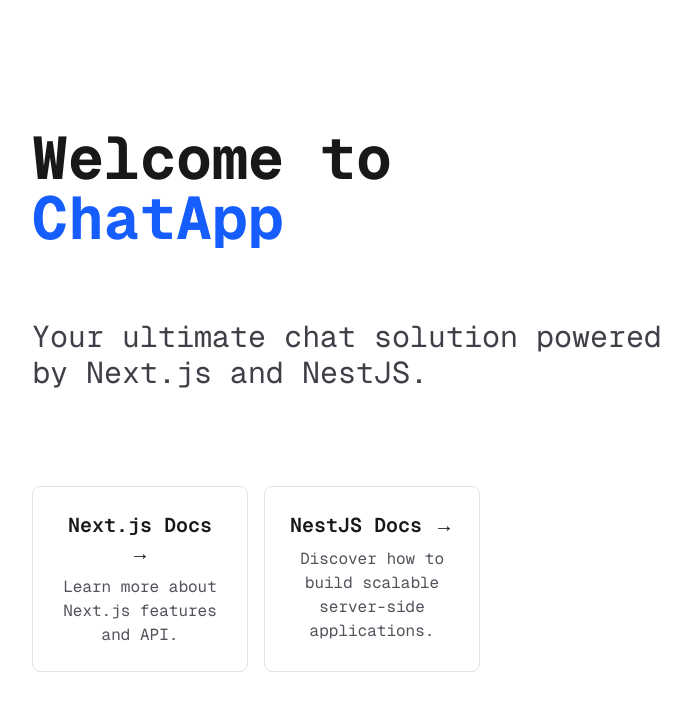
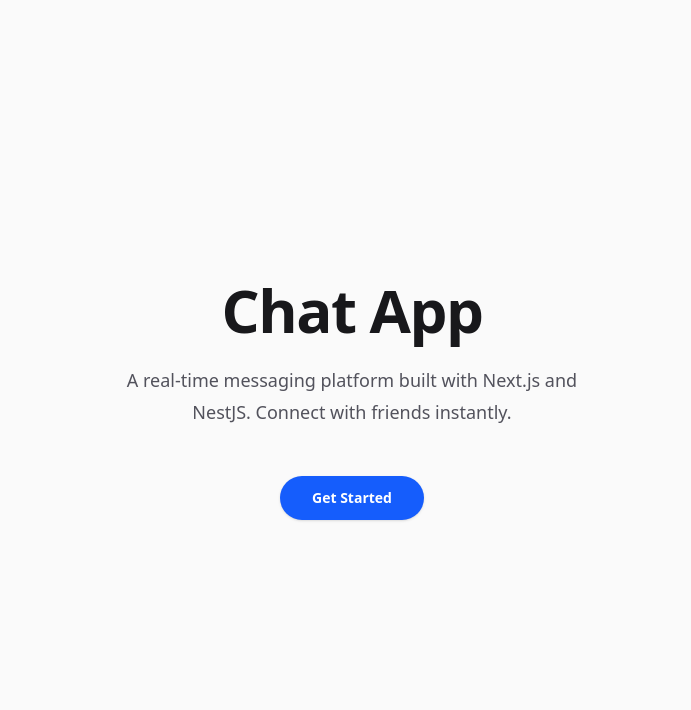
Before and after one commit to andrewprasetya-k/chat-app, a Next.js app in the folder frontend/: page / in a window 1280 px wide. Shown: the top 710 px of the page, without its empty margins (288-979 px from the left). Built offline with nearby package versions, Linux system fonts and the light colour scheme.

Commit message:
change font type, change landing page

```diff
--- a/frontend/src/pages/_app.tsx
+++ b/frontend/src/pages/_app.tsx
@@ -1,6 +1,16 @@
 import "@/styles/globals.css";
 import type { AppProps } from "next/app";
+import { Inter } from "next/font/google";
+
+const inter = Inter({
+  subsets: ["latin"],
+  variable: "--font-inter",
+});
 
 export default function App({ Component, pageProps }: AppProps) {
-  return <Component {...pageProps} />;
+  return (
+    <main className={`${inter.variable} font-sans`}>
+      <Component {...pageProps} />
+    </main>
+  );
 }
--- a/frontend/src/pages/index.tsx
+++ b/frontend/src/pages/index.tsx
@@ -1,57 +1,34 @@
-import Image from "next/image";
-import { Geist, Geist_Mono } from "next/font/google";
-
-const geistSans = Geist({
-  variable: "--font-geist-sans",
-  subsets: ["latin"],
-});
-
-const geistMono = Geist_Mono({
-  variable: "--font-geist-mono",
-  subsets: ["latin"],
-});
+import Head from "next/head";
+import Link from "next/link";
 
 export default function Home() {
   return (
-    <div
-      className={`${geistSans.className} ${geistMono.className} flex min-h-screen items-center justify-center bg-zinc-50 font-sans dark:bg-black`}
-    >
-      <main className="flex min-h-screen w-full max-w-3xl flex-col items-center justify-between py-32 px-16 bg-white dark:bg-black sm:items-start">
-        <h1 className="text-5xl font-bold text-zinc-900 dark:text-white sm:text-6xl">
-          Welcome to <span className="text-blue-600">ChatApp</span>
-        </h1>
-        <p className="mt-4 text-2xl text-zinc-700 dark:text-zinc-300 sm:text-3xl">
-          Your ultimate chat solution powered by Next.js and NestJS.
-        </p>
-        <div className="mt-10 flex w-full max-w-md space-x-4">
-          <a
-            href="https://nextjs.org/docs"
-            target="_blank"
-            rel="noopener noreferrer"
-            className="flex flex-1 flex-col items-center rounded-lg border border-zinc-200 bg-white p-6 text-center hover:bg-zinc-100 dark:border-zinc-800 dark:bg-zinc-900 dark:hover:bg-zinc-800"
-          >
-            <h2 className="mb-2 text-xl font-semibold text-zinc-900 dark:text-white">
-              Next.js Docs &rarr;
-            </h2>
-            <p className="text-zinc-600 dark:text-zinc-400">
-              Learn more about Next.js features and API.
-            </p>
-          </a>
-          <a
-            href="https://nestjs.com/docs/"
-            target="_blank"
-            rel="noopener noreferrer"
-            className="flex flex-1 flex-col items-center rounded-lg border border-zinc-200 bg-white p-6 text-center hover:bg-zinc-100 dark:border-zinc-800 dark:bg-zinc-900 dark:hover:bg-zinc-800"
-          >
-            <h2 className="mb-2 text-xl font-semibold text-zinc-900 dark:text-white">
-              NestJS Docs &rarr;
-            </h2>
-            <p className="text-zinc-600 dark:text-zinc-400">
-              Discover how to build scalable server-side applications.
-            </p>
-          </a>
-        </div>
-      </main>
-    </div>
+    <>
+      <Head>
+        <title>Chat App</title>
+        <meta name="description" content="Real-time Chat Application" />
+        <meta name="viewport" content="width=device-width, initial-scale=1" />
+        <link rel="icon" href="/favicon.ico" />
+      </Head>
+      <div className="flex min-h-screen flex-col items-center justify-center bg-zinc-50 dark:bg-zinc-950">
+        <main className="flex flex-col items-center gap-6 text-center px-4">
+          <h1 className="text-4xl font-bold tracking-tight text-zinc-900 dark:text-zinc-50 sm:text-6xl">
+            Chat App
+          </h1>
+          <p className="text-lg leading-8 text-zinc-600 dark:text-zinc-400 max-w-lg">
+            A real-time messaging platform built with Next.js and NestJS.
+            Connect with friends instantly.
+          </p>
+          <div className="mt-6 flex gap-4">
+            <Link
+              href="/login"
+              className="rounded-full bg-blue-600 px-8 py-3 text-sm font-semibold text-white shadow-sm hover:bg-blue-500 focus-visible:outline focus-visible:outline-offset-2 focus-visible:outline-blue-600"
+            >
+              Get Started
+            </Link>
+          </div>
+        </main>
+      </div>
+    </>
   );
 }
--- a/frontend/src/styles/globals.css
+++ b/frontend/src/styles/globals.css
@@ -1,26 +1,13 @@
 @import "tailwindcss";
-/*
-:root {
-  --background: #ffffff;
-  --foreground: #171717;
-}
 
-@theme inline {
-  --color-background: var(--background);
-  --color-foreground: var(--foreground);
-  --font-sans: var(--font-geist-sans);
-  --font-mono: var(--font-geist-mono);
-}
-
-@media (prefers-color-scheme: dark) {
-  :root {
-    --background: #0a0a0a;
-    --foreground: #ededed;
-  }
+@theme {
+  --font-sans: var(--font-inter), ui-sans-serif, system-ui, sans-serif;
 }
 
 body {
   background: var(--background);
   color: var(--foreground);
-  font-family: Arial, Helvetica, sans-serif;
-} */
+  font-family: var(--font-sans);
+  -webkit-font-smoothing: antialiased;
+  -moz-osx-font-smoothing: grayscale;
+}
```
